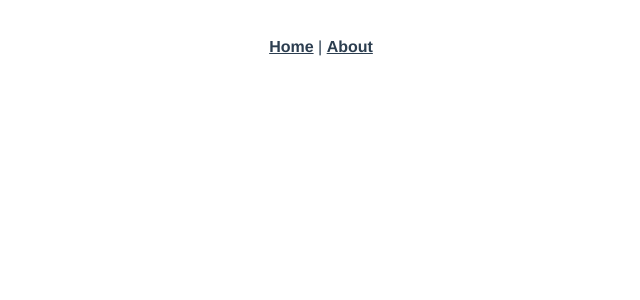
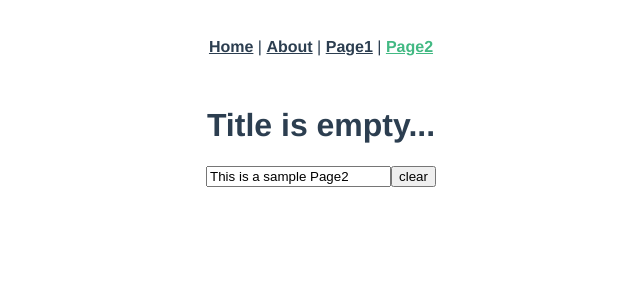
Before and after one commit to merci10/vue-app-001, a Vue app: page /page2 in a window 1280 px wide. Shown: the top 300 px of the page, without its empty margins (319-959 px from the left). Built offline with nearby package versions, Linux system fonts and the light colour scheme.

Commit message:
views配下にPage1,Page2を作成

```diff
--- a/src/App.vue
+++ b/src/App.vue
@@ -2,9 +2,11 @@
   <div id="app">
     <div id="nav">
       <router-link to="/">Home</router-link> |
-      <router-link to="/about">About</router-link>
+      <router-link to="/about">About</router-link> |
+      <router-link to="/page1">Page1</router-link> |
+      <router-link to="/page2">Page2</router-link>
     </div>
-    <router-view />
+    <router-view title="This is a sample Page2." />
   </div>
 </template>
 
--- a/src/router.js
+++ b/src/router.js
@@ -21,6 +21,18 @@ export default new Router({
       // which is lazy-loaded when the route is visited.
       component: () =>
         import(/* webpackChunkName: "about" */ "./views/About.vue")
+    },
+    {
+      path: "/page1",
+      name: "page1",
+      component: () =>
+        import(/* webpackChunkName: "page1" */ "./views/Page1.vue")
+    },
+    {
+      path: "/page2",
+      name: "page2",
+      component: () =>
+        import(/* webpackChunkName: "page2" */ "./views/Page2.vue")
     }
   ]
 });
--- /dev/null
+++ b/src/views/Page1.vue
@@ -0,0 +1,5 @@
+<template>
+	<div class="page1">
+		<h1>This is a sample Page1</h1>
+	</div>
+</template>
--- /dev/null
+++ b/src/views/Page2.vue
@@ -0,0 +1,27 @@
+<template>
+  <div class="page2">
+      <h1 v-if="title.lenth > 0">
+        {{ title }}
+      </h1>
+      <h1 v-else>
+        Title is empty...
+      </h1>
+    <input type="text" v-model="title">
+    <button type="button" @click="clear()">clear</button>
+  </div>
+</template>
+
+<script>
+export default {
+  data() {
+    return {
+      title: 'This is a sample Page2'
+    }
+  },
+   methods: {
+    clear() {
+      this.title = ''
+    }
+  }
+}
+</script>
```
